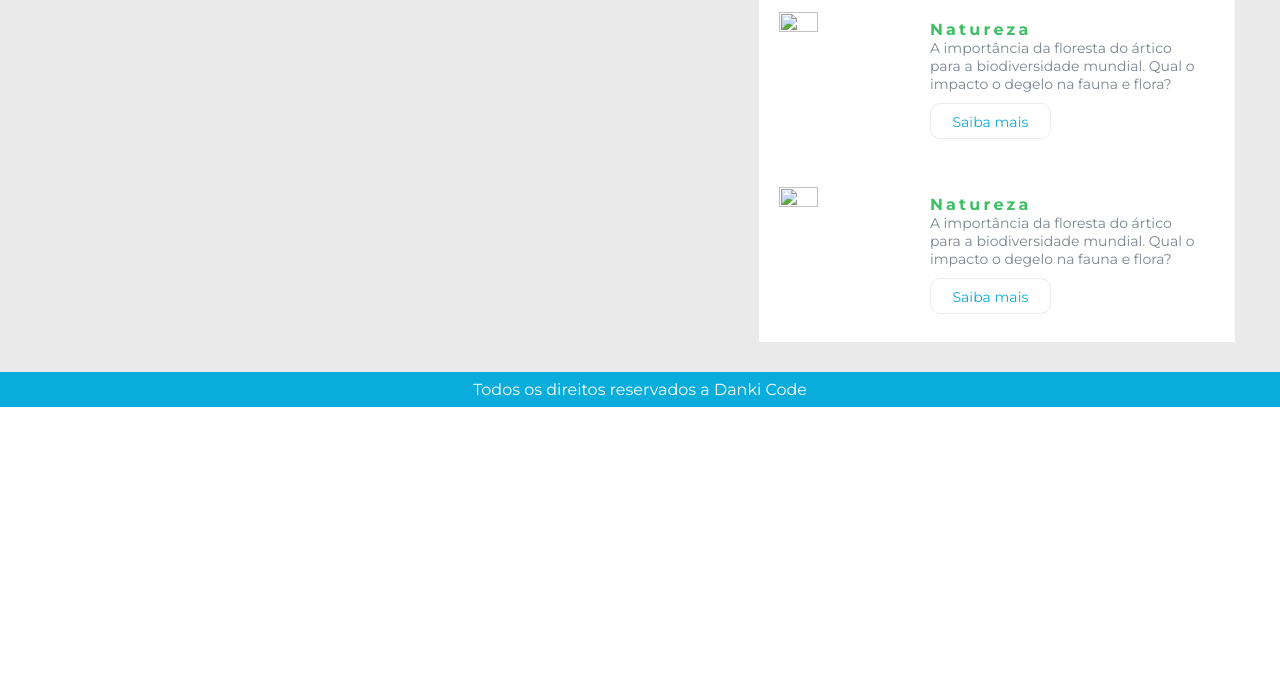
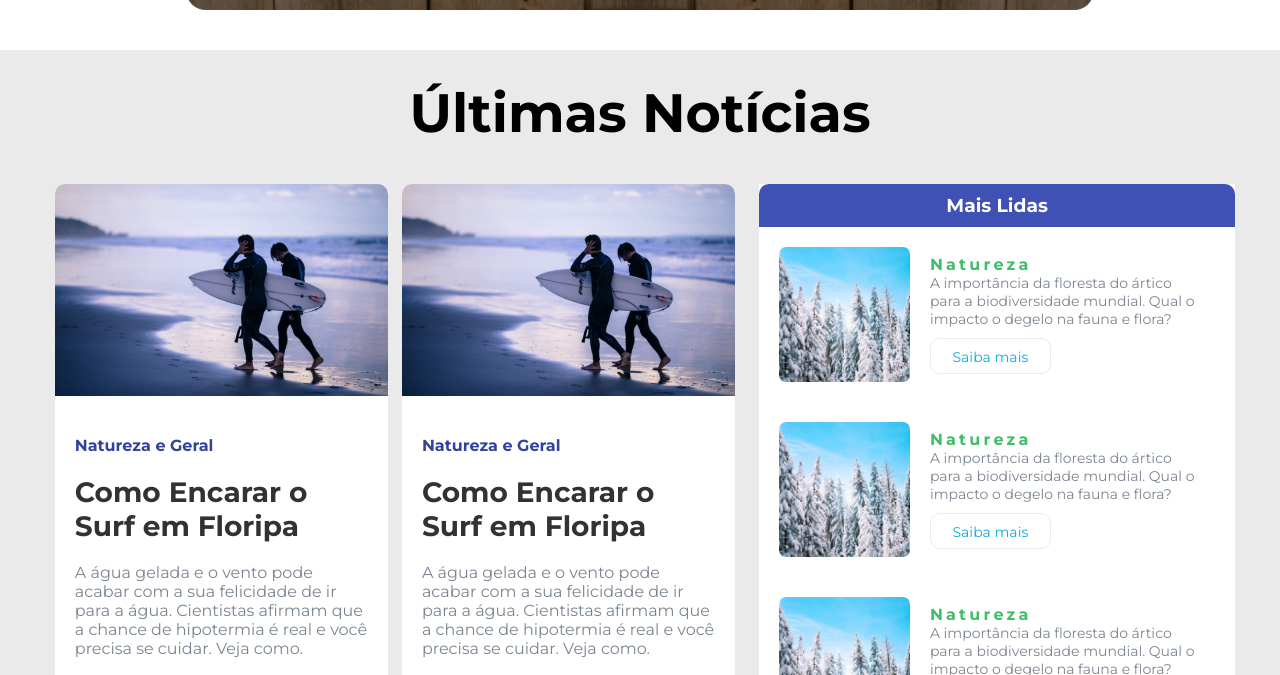
Before and after one commit to Yohendev/meu-portfolio, a website: page index.html in a window 1280 px wide. Shown: the part 691-1366 px from the top of the page. Before the commit the page ends 1098 px from the top, so only its background shows below. Drawn offline with Linux system fonts and the light colour scheme; the site is published under a folder, as on GitHub Pages, so addresses that start at the root find nothing.

Commit message:
Update index.html

```diff
--- a/index.html
+++ b/index.html
@@ -34,7 +34,7 @@
                         <a href="/slug-aqui"><h2>Quer Fugir das Praias de Verão?</h2></a>
                         <p>Donec consectetur libero eget bibendum ullamcorper. Quisque auctor nulla eu enim ultrices laoreet. Na..</p>
                     </div>
-                    <img src="/public/images/landscape.jpg" />
+                    <img src="public/images/landscape.jpg" />
                 </div>
             </div>
         </section>
@@ -46,7 +46,7 @@
                 <div class="center">
                     <div class="ultimas">
                         <div class="box-ultima-single">
-                            <img src="/public/images/noticia.png" />
+                            <img src="public/images/noticia.png" />
                             <div class="conteudo-noticia-single">
                             <h3>Natureza e Geral</h3>
                             <h2>Como Encarar o Surf em Floripa</h2>
@@ -55,7 +55,7 @@
                         </div>
                         </div>
                         <div class="box-ultima-single">
-                            <img src="/public/images/noticia.png" />
+                            <img src="public/images/noticia.png" />
                             <div class="conteudo-noticia-single">
                             <h3>Natureza e Geral</h3>
                             <h2>Como Encarar o Surf em Floripa</h2>
@@ -68,7 +68,7 @@
                         <h3>Mais Lidas</h3>
                         <div class="mais-lidas-noticias">
                             <div class="mais-lida-noticia-single">
-                                <img src="/public/images/natureza_small.png" />
+                                <img src="public/images/natureza_small.png" />
                                 <div class="texto-mais-lida-single">
                                     <h4>Natureza</h4>
                                     <p>A importância da floresta do ártico para a biodiversidade mundial. Qual o impacto o degelo na fauna e flora?</p>
@@ -76,7 +76,7 @@
                                 </div>
                             </div>
                             <div class="mais-lida-noticia-single">
-                                <img src="/public/images/natureza_small.png" />
+                                <img src="public/images/natureza_small.png" />
                                 <div class="texto-mais-lida-single">
                                     <h4>Natureza</h4>
                                     <p>A importância da floresta do ártico para a biodiversidade mundial. Qual o impacto o degelo na fauna e flora?</p>
@@ -84,7 +84,7 @@
                                 </div>
                             </div>
                             <div class="mais-lida-noticia-single">
-                                <img src="/public/images/natureza_small.png" />
+                                <img src="public/images/natureza_small.png" />
                                 <div class="texto-mais-lida-single">
                                     <h4>Natureza</h4>
                                     <p>A importância da floresta do ártico para a biodiversidade mundial. Qual o impacto o degelo na fauna e flora?</p>
@@ -92,7 +92,7 @@
                                 </div>
                             </div>
                             <div class="mais-lida-noticia-single">
-                                <img src="/public/images/natureza_small.png" />
+                                <img src="public/images/natureza_small.png" />
                                 <div class="texto-mais-lida-single">
                                     <h4>Natureza</h4>
                                     <p>A importância da floresta do ártico para a biodiversidade mundial. Qual o impacto o degelo na fauna e flora?</p>
```
